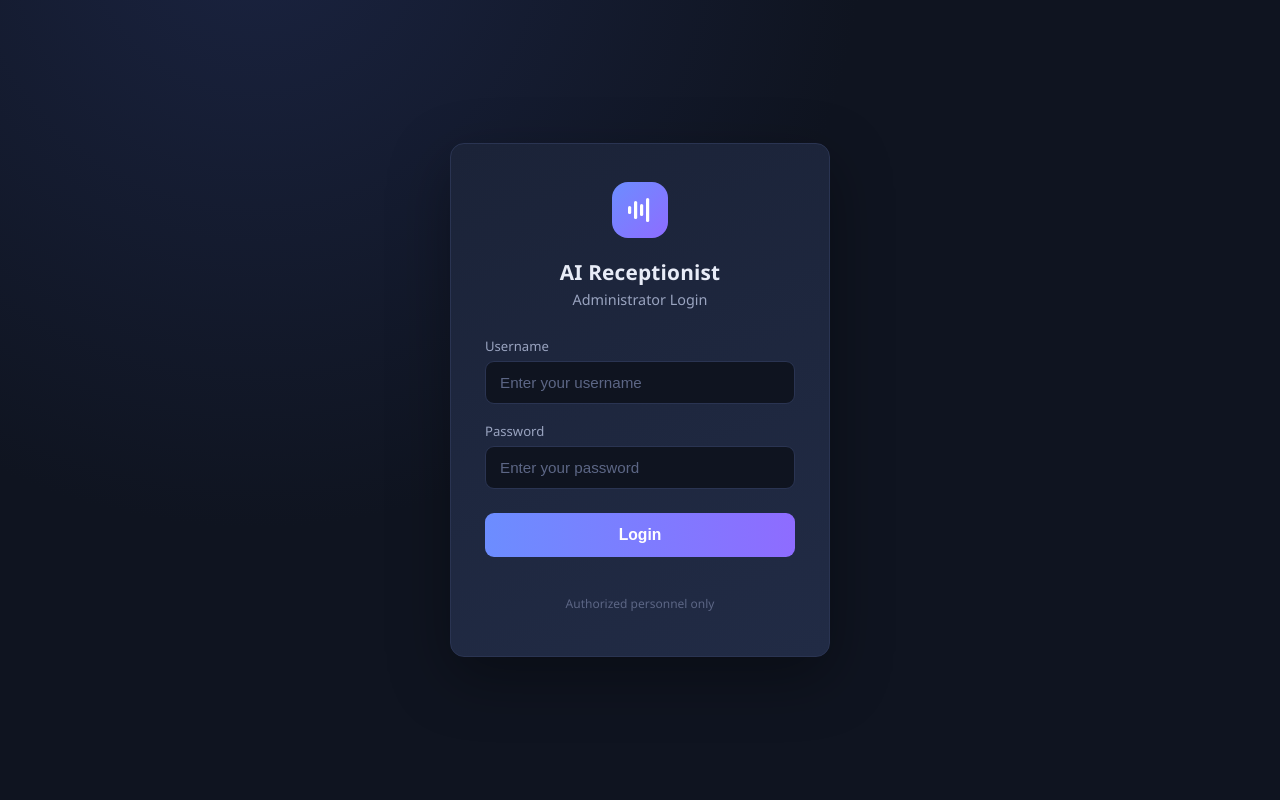
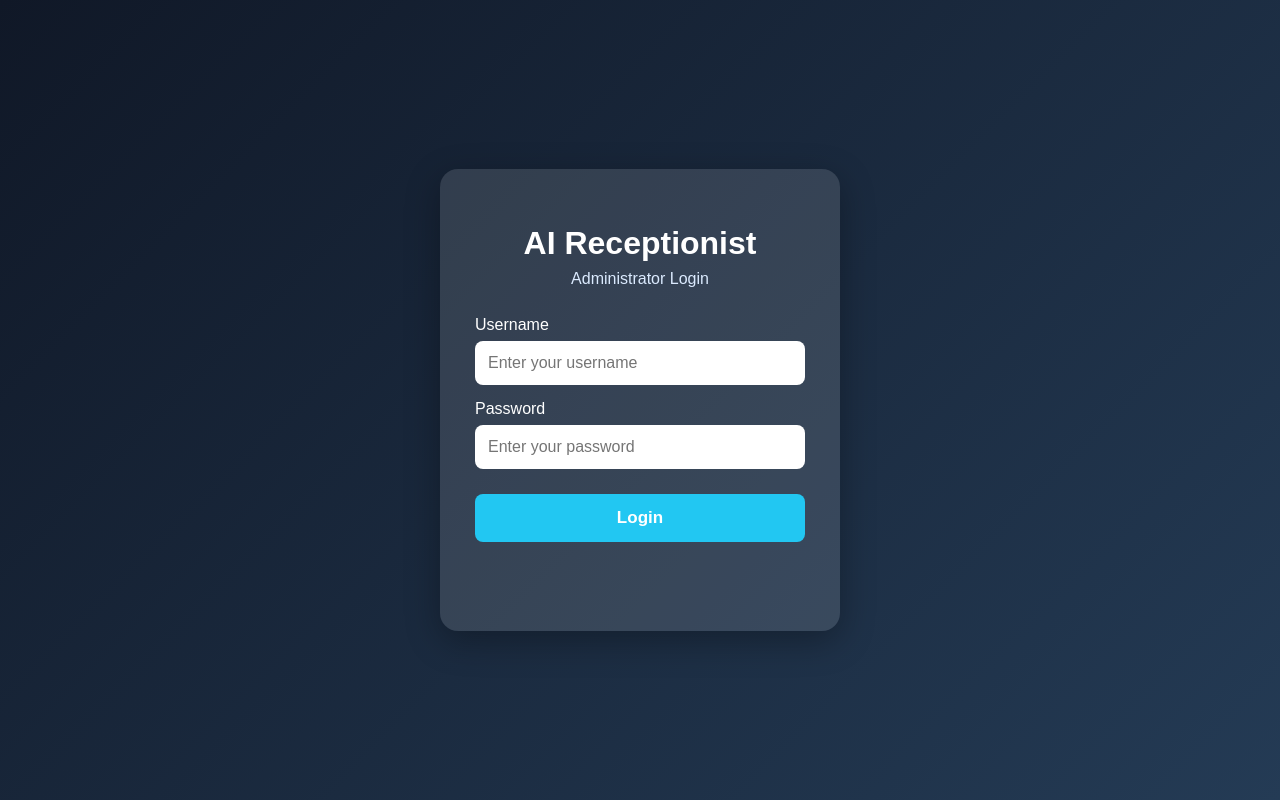
Before and after one commit to benaka58/ai-receptionist, a website: page login.html in a window 1280 px wide. Drawn offline with Linux system fonts and the light colour scheme.

Commit message:
Put login script inside login page

```diff
--- a/login.html
+++ b/login.html
@@ -2,176 +2,108 @@
 <html lang="en">
 
 <head>
+    <meta charset="UTF-8">
 
-  <meta charset="UTF-8">
-  <meta name="viewport" content="width=device-width, initial-scale=1.0">
-  <title>AI Receptionist - Login</title>
+    <meta
+        name="viewport"
+        content="width=device-width, initial-scale=1.0"
+    >
+
+    <title>AI Receptionist - Admin Login</title>
 
     <style>
-    :root{
-      --bg:#0f1420;
-      --panel:#1b2338;
-      --panel-2:#212b45;
-      --border:#2a3452;
-      --text:#e8ecf7;
-      --text-dim:#9aa4c0;
-      --accent:#6c8dff;
-      --accent-2:#8e6cff;
-      --accent-glow:rgba(108,141,255,0.35);
-      --bad:#ff6b6b;
-      --radius:14px;
+        * {
+            box-sizing: border-box;
         }
 
-    *{ box-sizing:border-box; }
-
-    html, body{
-      height:100%;
-      margin:0;
+        body {
+            margin: 0;
+            min-height: 100vh;
+            display: flex;
+            justify-content: center;
+            align-items: center;
+            font-family: Arial, sans-serif;
+            background: linear-gradient(135deg, #101827, #243b55);
+            color: white;
         }
 
-    body{
-      display:flex;
-      align-items:center;
-      justify-content:center;
-      font-family:'Segoe UI', system-ui, -apple-system, sans-serif;
-      color:var(--text);
-      background:radial-gradient(circle at 20% -10%, #1a2340 0%, var(--bg) 45%);
-      padding:24px;
+        .login-box {
+            width: 90%;
+            max-width: 400px;
+            padding: 35px;
+            border-radius: 18px;
+            background: rgba(255, 255, 255, 0.12);
+            box-shadow: 0 10px 35px rgba(0, 0, 0, 0.3);
         }
 
-    .login-card{
-      width:100%;
-      max-width:380px;
-      background:linear-gradient(160deg, var(--panel), var(--panel-2));
-      border:1px solid var(--border);
-      border-radius:var(--radius);
-      padding:38px 34px 32px;
-      box-shadow:0 20px 60px rgba(0,0,0,0.35);
+        h1 {
+            text-align: center;
+            margin-bottom: 8px;
         }
 
-    .mark{
-      width:56px;
-      height:56px;
-      margin:0 auto 20px;
-      border-radius:16px;
-      background:linear-gradient(135deg, var(--accent), var(--accent-2));
-      display:flex;
-      align-items:center;
-      justify-content:center;
+        .subtitle {
+            text-align: center;
+            margin-bottom: 28px;
+            color: #dbeafe;
         }
 
-    .mark svg{ width:28px; height:28px; }
-
-    .bars{ display:flex; align-items:center; gap:3px; }
-    .bars rect{ fill:#fff; }
-
-    h1{
-      margin:0 0 4px;
-      font-size:1.3rem;
-      font-weight:600;
-      text-align:center;
-      letter-spacing:.2px;
+        label {
+            display: block;
+            margin-top: 15px;
+            margin-bottom: 7px;
         }
 
-    h2{
-      margin:0 0 28px;
-      font-size:.9rem;
-      font-weight:400;
-      text-align:center;
-      color:var(--text-dim);
+        input {
+            width: 100%;
+            padding: 13px;
+            border: none;
+            border-radius: 8px;
+            font-size: 16px;
         }
 
-    form{
-      display:flex;
-      flex-direction:column;
-      gap:18px;
+        button {
+            width: 100%;
+            margin-top: 25px;
+            padding: 14px;
+            border: none;
+            border-radius: 8px;
+            background: #22c7f2;
+            color: white;
+            font-size: 17px;
+            font-weight: bold;
+            cursor: pointer;
         }
 
-    .field{
-      display:flex;
-      flex-direction:column;
-      gap:6px;
+        button:disabled {
+            opacity: 0.6;
+            cursor: not-allowed;
         }
 
-    label{
-      font-size:.82rem;
-      color:var(--text-dim);
-    }
-
-    input{
-      background:var(--bg);
-      border:1px solid var(--border);
-      color:var(--text);
-      padding:12px 14px;
-      border-radius:9px;
-      font-size:.95rem;
-      transition:border-color .15s, box-shadow .15s;
-    }
-
-    input::placeholder{ color:#5c6685; }
-
-    input:focus{
-      outline:none;
-      border-color:var(--accent);
-      box-shadow:0 0 0 3px var(--accent-glow);
-    }
-
-    button[type="submit"]{
-      margin-top:6px;
-      background:linear-gradient(90deg, var(--accent), var(--accent-2));
-      border:none;
-      color:#fff;
-      padding:13px 18px;
-      border-radius:9px;
-      font-size:.98rem;
-      font-weight:600;
-      cursor:pointer;
-      transition:transform .15s, opacity .15s;
-    }
-
-    button[type="submit"]:hover{ opacity:.92; }
-    button[type="submit"]:active{ transform:translateY(1px); }
-
-    #message{
-      min-height:1.2em;
-      margin:16px 0 0;
-      font-size:.85rem;
-      text-align:center;
-      color:var(--bad);
-    }
-
-    #message:empty{ margin:0; }
-
-    .footnote{
-      margin-top:22px;
-      text-align:center;
-      font-size:.75rem;
-      color:#5c6685;
+        #message {
+            text-align: center;
+            margin-top: 18px;
+            color: #ffd166;
+            min-height: 20px;
         }
     </style>
-
 </head>
 
 <body>
 
-  <div class="login-card">
-
-    <div class="mark">
-      <svg class="bars" viewBox="0 0 28 28" xmlns="http://www.w3.org/2000/svg">
-        <rect x="2"  y="10" width="3.2" height="8"  rx="1.6"/>
-        <rect x="8"  y="5"  width="3.2" height="18" rx="1.6"/>
-        <rect x="14" y="8"  width="3.2" height="12" rx="1.6"/>
-        <rect x="20" y="2"  width="3.2" height="24" rx="1.6"/>
-      </svg>
-    </div>
+    <div class="login-box">
 
         <h1>AI Receptionist</h1>
-    <h2>Administrator Login</h2>
+
+        <div class="subtitle">
+            Administrator Login
+        </div>
 
         <form id="loginForm">
 
-      <div class="field">
-        <label for="username">Username</label>
+            <label for="username">
+                Username
+            </label>
+
             <input
                 id="username"
                 name="username"
@@ -179,10 +111,11 @@
                 placeholder="Enter your username"
                 required
             >
-      </div>
 
-      <div class="field">
-        <label for="password">Password</label>
+            <label for="password">
+                Password
+            </label>
+
             <input
                 id="password"
                 name="password"
@@ -190,19 +123,111 @@
                 placeholder="Enter your password"
                 required
             >
-      </div>
 
-      <button type="submit">Login</button>
+            <button
+                id="loginButton"
+                type="submit"
+            >
+                Login
+            </button>
 
         </form>
 
         <p id="message"></p>
 
-    <p class="footnote">Authorized personnel only</p>
-
     </div>
 
-  <script src="login.js"></script>
+    <script>
+        "use strict";
+
+        const loginForm =
+            document.getElementById("loginForm");
+
+        const usernameInput =
+            document.getElementById("username");
+
+        const passwordInput =
+            document.getElementById("password");
+
+        const loginButton =
+            document.getElementById("loginButton");
+
+        const message =
+            document.getElementById("message");
+
+        loginForm.addEventListener(
+            "submit",
+            async function (event) {
+
+                event.preventDefault();
+
+                const username =
+                    usernameInput.value.trim();
+
+                const password =
+                    passwordInput.value;
+
+                if (!username || !password) {
+                    message.textContent =
+                        "Please enter username and password.";
+
+                    return;
+                }
+
+                loginButton.disabled = true;
+                loginButton.textContent = "Signing in...";
+                message.textContent = "";
+
+                try {
+
+                    const response =
+                        await fetch("/api/login", {
+                            method: "POST",
+
+                            headers: {
+                                "Content-Type":
+                                    "application/json"
+                            },
+
+                            credentials: "same-origin",
+
+                            body: JSON.stringify({
+                                username: username,
+                                password: password
+                            })
+                        });
+
+                    const data =
+                        await response.json();
+
+                    if (!response.ok || !data.success) {
+
+                        throw new Error(
+                            data.message ||
+                            data.error ||
+                            "Invalid username or password."
+                        );
+                    }
+
+                    message.style.color = "#8affc1";
+                    message.textContent =
+                        "Login successful. Opening dashboard...";
+
+                    window.location.href = "/admin";
+
+                } catch (error) {
+
+                    message.style.color = "#ffd166";
+                    message.textContent =
+                        error.message ||
+                        "Login failed. Please try again.";
+
+                    loginButton.disabled = false;
+                    loginButton.textContent = "Login";
+                }
+            }
+        );
+    </script>
 
 </body>
 
```
Lines whose indentation alone changed are shown as unchanged.
